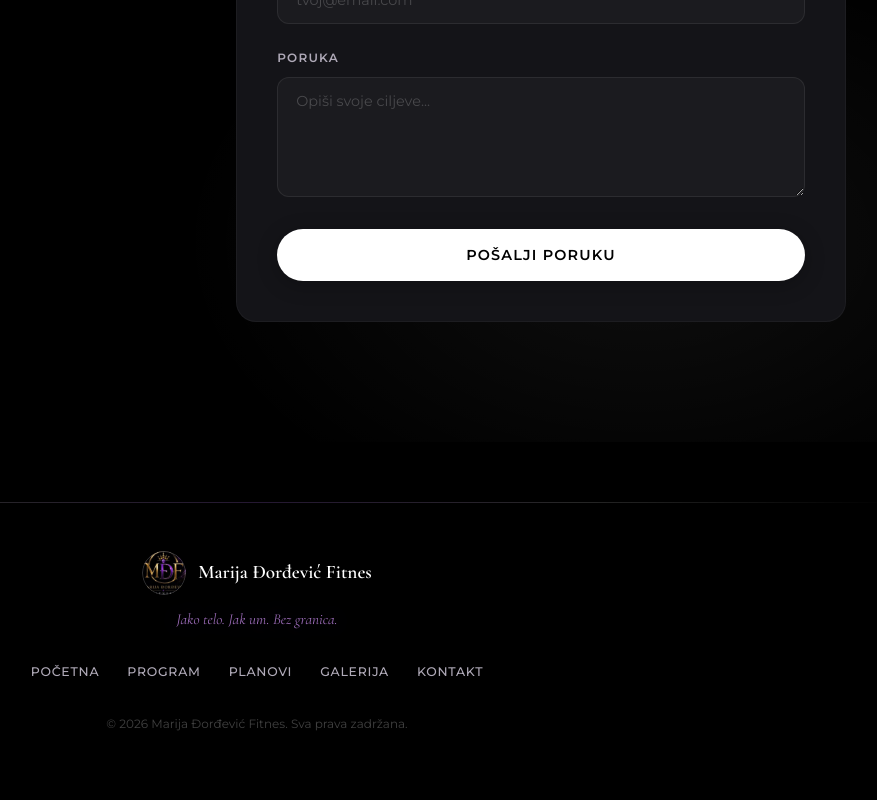
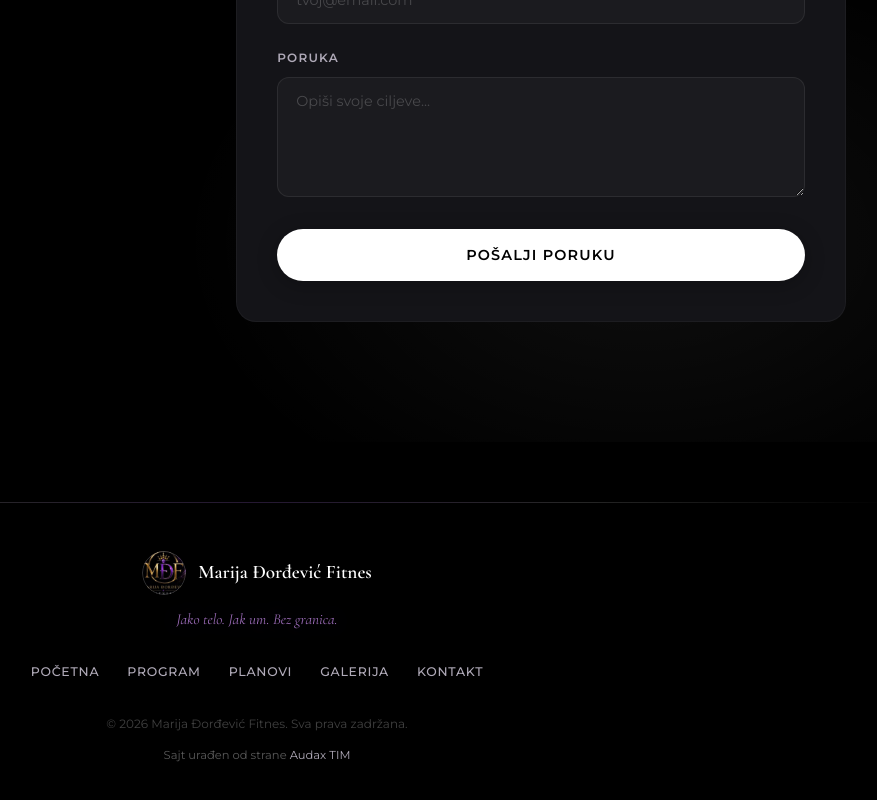
Before and after one commit to J-Gaspar99/fitnes_trainer1, a React (Vite) app: page / in a window 1280 px wide. Shown: the part 9889-10689 px from the top of the page, without its empty margins (383-1260 px from the left). Before the commit the page ends 10663 px from the top, so only its background shows below. Built offline with nearby package versions, Linux system fonts and the light colour scheme.

Commit message:
audaxTim

```diff
--- a/src/components/Footer.jsx
+++ b/src/components/Footer.jsx
@@ -27,6 +27,17 @@ export default function Footer() {
         <p className="footer__copy">
           © {year} {siteContent.brand}. Sva prava zadržana.
         </p>
+
+        <p className="footer__credit">
+          Sajt urađen od strane{' '}
+          <a
+            href="https://audaxtim.com/"
+            target="_blank"
+            rel="noopener noreferrer"
+          >
+            Audax TIM
+          </a>
+        </p>
       </div>
     </footer>
   )
--- a/src/index.css
+++ b/src/index.css
@@ -1486,6 +1486,21 @@ code {
   color: rgba(255, 255, 255, 0.25);
 }
 
+.footer__credit {
+  margin-top: 12px;
+  font-size: 0.72rem;
+  color: rgba(255, 255, 255, 0.35);
+}
+
+.footer__credit a {
+  color: var(--white-muted);
+  transition: color var(--transition);
+}
+
+.footer__credit a:hover {
+  color: var(--white);
+}
+
 /* ─── Responsive ─── */
 @media (max-width: 1024px) {
   .services__grid {
```
